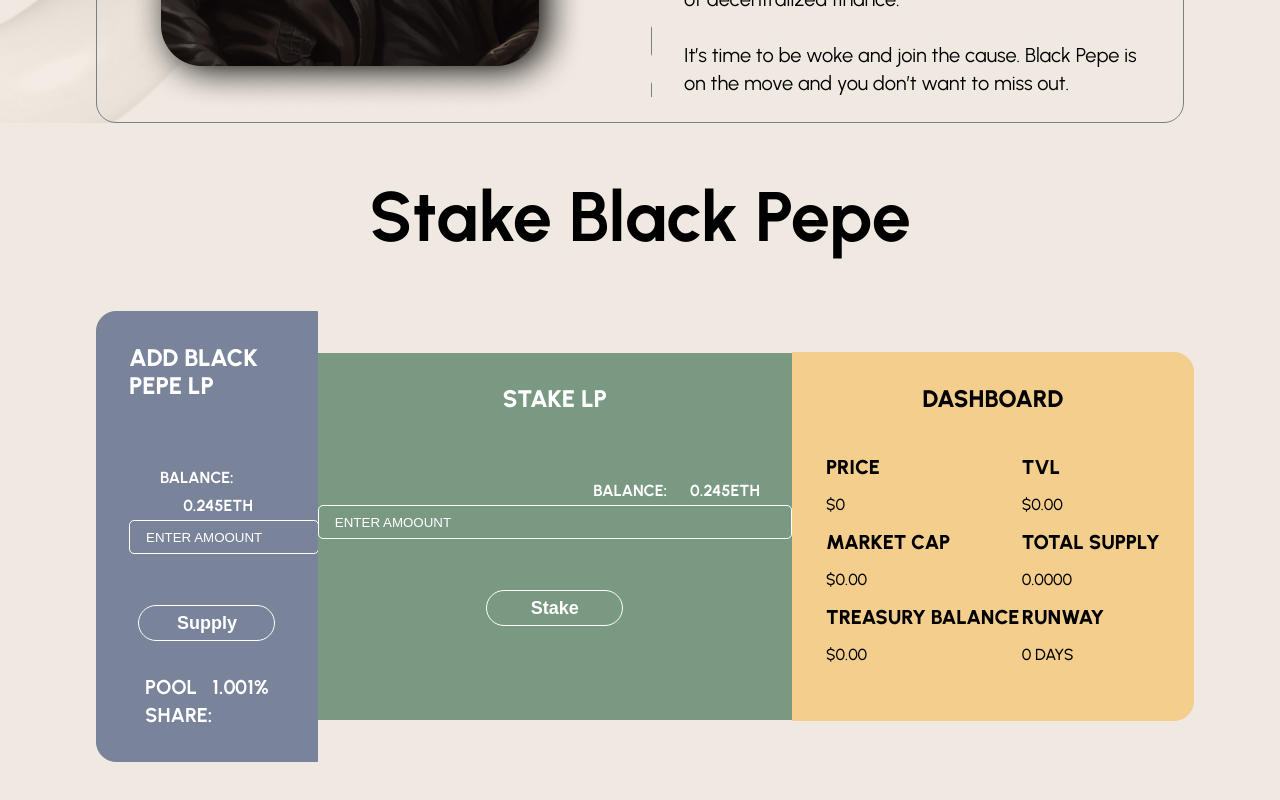
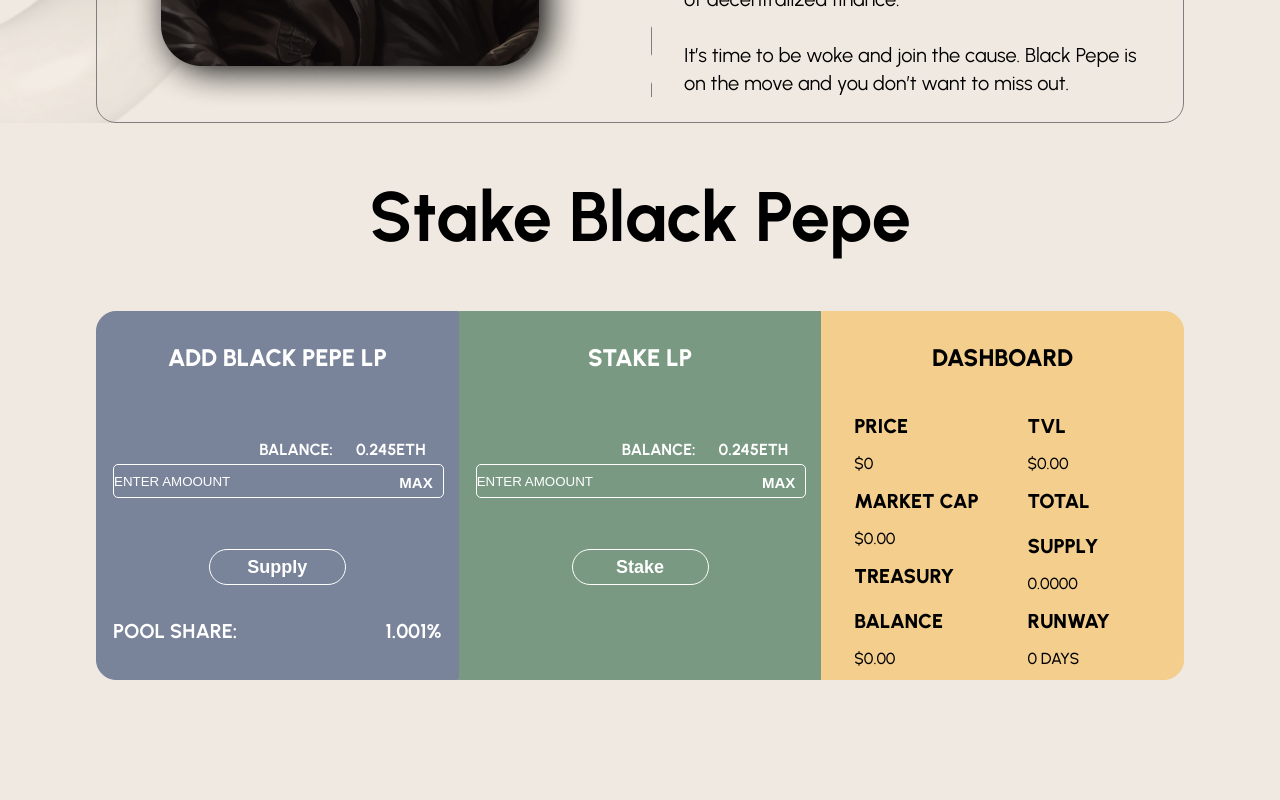
Before and after one commit to M-sadiq4641/black-pepe, a plain HTML site: page index.html in a window 1280 px wide. Shown: the part 1436-2236 px from the top of the page. After the commit the page ends 2180 px from the top, so only its background shows below. Drawn offline with Linux system fonts and the light colour scheme.

Commit message:
ui fixes

```diff
--- a/index.html
+++ b/index.html
@@ -94,9 +94,12 @@
         <div class="stake-one">
           <h3>add Black Pepe LP</h3>
           <p>Balance: &nbsp;&nbsp;&nbsp;&nbsp; 0.245eth</p>
-          <input type="amount" placeholder="enter amoount" />
+          <div class="padding-div">
+            <input type="amount" placeholder="enter amoount" />
+            <button>MAX</button>
+          </div>
           <br />
-          <button>Supply</button>
+          <button class="stake-button">Supply</button>
           <div class="pool">
             <h4>pOOL SHARE:</h4>
             <h4>1.001%</h4>
@@ -108,9 +111,12 @@
         <div class="stake-two">
           <h3>Stake lp</h3>
           <p>Balance: &nbsp;&nbsp;&nbsp;&nbsp; 0.245eth</p>
-          <input type="amount" placeholder="enter amoount " />
+          <div class="padding-div">
+            <input type="amount" placeholder="enter amoount " />
+            <button>MAX</button>
+          </div>
           <br />
-          <button>Stake</button>
+          <button class="stake-button">Stake</button>
         </div>
 
         <!-- stake three -->
--- a/style.css
+++ b/style.css
@@ -327,6 +327,11 @@ hr {
   justify-content: space-evenly;
   align-items: center;
   margin-bottom: 4rem;
+
+  @media (max-width: 1200px) {
+    flex-direction: column;
+    gap: 2rem;
+  }
 }
 
 .stake-one {
@@ -334,16 +339,20 @@ hr {
   border-radius: 20px 0 0 20px;
   background-color: #798399;
   flex: 1;
-  padding: 0 2rem;
+  min-height: 367px;
+
+  @media (max-width: 1200px) {
+    width: 100%;
+    border-radius: 20px;
+  }
 
   h3 {
-    display: flex;
+    text-align: center;
     font-size: 24px;
     font-weight: 800;
     line-height: 28px;
     text-transform: uppercase;
     color: white;
-    justify-content: center;
     padding-top: 2rem;
     padding-bottom: 4rem;
   }
@@ -359,8 +368,6 @@ hr {
   }
 
   input {
-    display: flex;
-    margin-inline: auto;
     width: 100%;
     height: 32px;
     border-radius: 5px;
@@ -369,7 +376,6 @@ hr {
 
     text-transform: uppercase;
     color: white;
-    padding-inline: 1rem;
     outline: none;
   }
   input::placeholder {
@@ -377,7 +383,7 @@ hr {
     opacity: 1;
   }
 
-  button {
+  .stake-button {
     display: flex;
     justify-content: center;
     align-items: center;
@@ -412,20 +418,45 @@ hr {
 }
 
 /* stake two */
+.padding-div {
+  padding-left: 1rem;
+  padding-right: 1rem;
+  position: relative;
+
+  button {
+    position: absolute;
+    right: 0;
+    top: 5px;
+    right: 25px;
+    background-color: transparent;
+    border: none;
+    color: white;
+    cursor: pointer;
+
+    font-size: 15px;
+    font-weight: 700;
+    line-height: 28px;
+  }
+}
 
 .stake-two {
+  border: 1px solid rgba(121, 153, 130, 1);
   background-color: rgba(121, 153, 130, 1);
   flex: 1;
   min-height: 367px;
 
+  @media (max-width: 1200px) {
+    width: 100%;
+    border-radius: 20px;
+  }
+
   h3 {
-    display: flex;
+    text-align: center;
     font-size: 24px;
     font-weight: 800;
     line-height: 28px;
     text-transform: uppercase;
     color: white;
-    justify-content: center;
     padding-top: 2rem;
     padding-bottom: 4rem;
   }
@@ -441,16 +472,13 @@ hr {
   }
 
   input {
-    display: flex;
-    margin-inline: auto;
-    width: 440px;
+    width: 100%;
     height: 32px;
     border-radius: 5px;
     border: 1px solid white;
     background-color: rgba(121, 153, 130, 1);
     text-transform: uppercase;
     color: white;
-    padding-inline: 1rem;
     outline: none;
   }
   input::placeholder {
@@ -458,7 +486,7 @@ hr {
     opacity: 1;
   }
 
-  button {
+  .stake-button {
     display: flex;
     justify-content: center;
     align-items: center;
@@ -482,13 +510,18 @@ hr {
 /* stake three */
 
 .stake-three {
-  min-width: 400px;
+  width: 100%;
   border: 1px solid #f3ce8c;
   border-radius: 0px 20px 20px 0px;
   background-color: #f3ce8c;
   height: 367px;
   flex: 1;
   text-transform: uppercase;
+
+  @media (max-width: 1200px) {
+    width: 100%;
+    border-radius: 20px;
+  }
 
   h3 {
     font-size: 24px;
```
